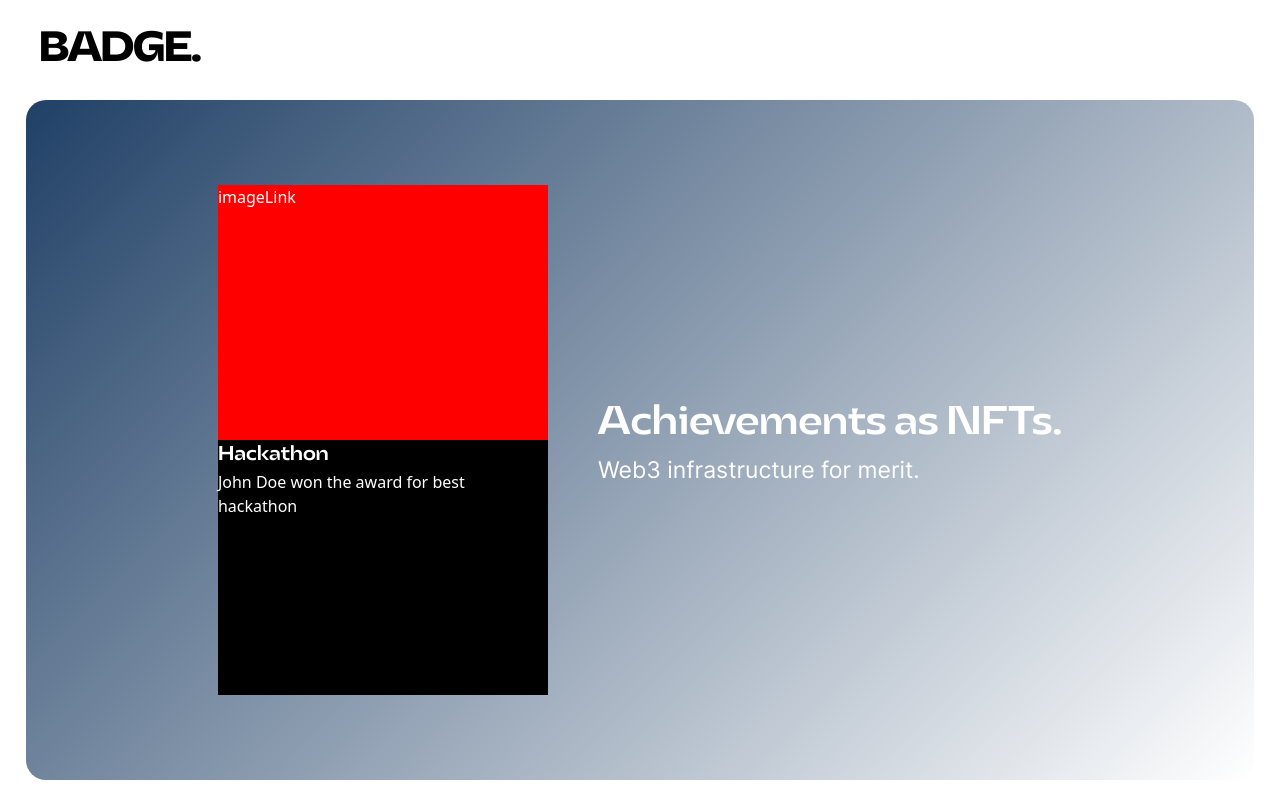
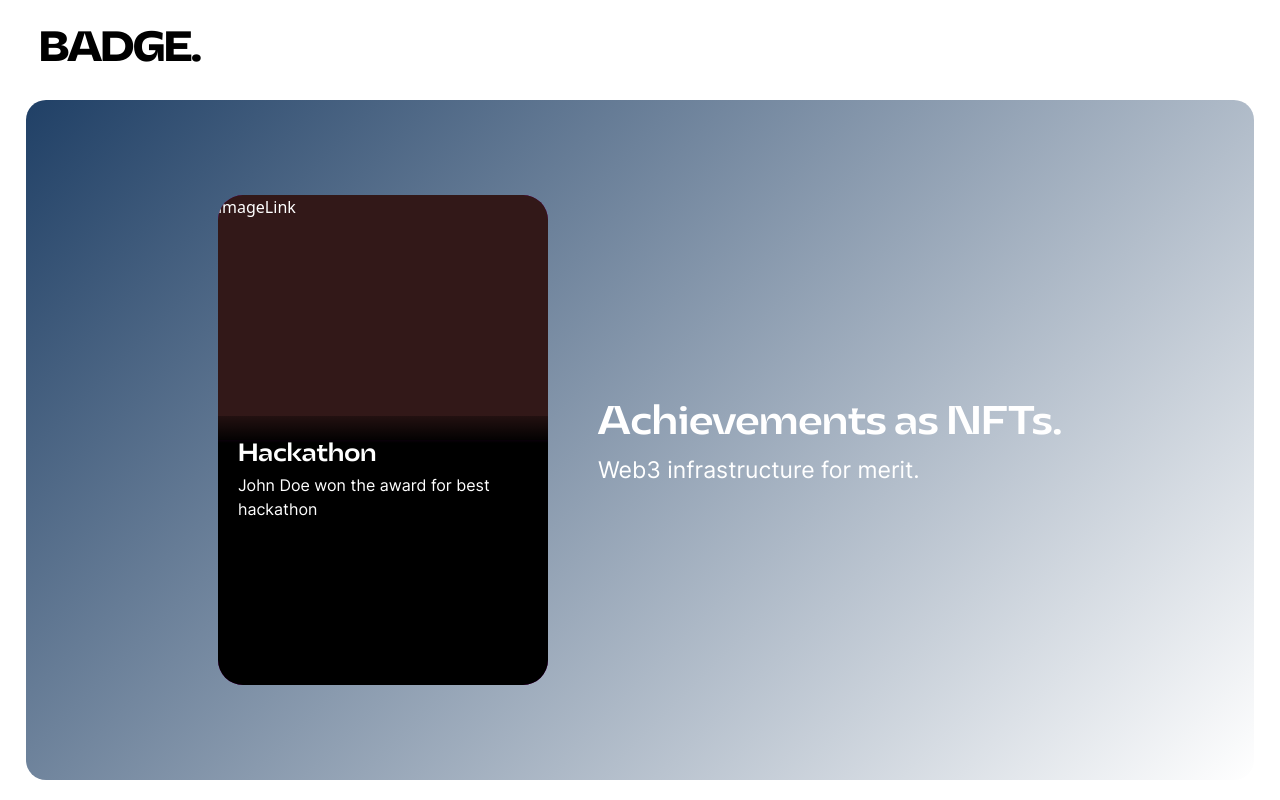
Before and after one commit to benjalimm/badge-app, a Next.js app: page / in a window 1280 px wide. Built offline with nearby package versions, Linux system fonts and the light colour scheme.

Commit message:
Got basic CSS of sample card right

```diff
--- a/components/landingPage/SampleBadgeCard.tsx
+++ b/components/landingPage/SampleBadgeCard.tsx
@@ -16,9 +16,9 @@ export default function SampleBadgeCard(
         <h1 className={style.title}>
           {title}
         </h1>
-        <span>
+        <p className={style.content}>
           {content}
-        </span>
+        </p>
       </div>
     </div>
 }
--- a/styles/sampleBadgeCard.module.css
+++ b/styles/sampleBadgeCard.module.css
@@ -1,27 +1,41 @@
 .sampleBadgeCard {
-  background-color: black;
-  height: 510px;
+  background-color: purple;
+  height: 490px;
   width: 330px;
-  border-radius: 15px;
+  border-radius: 25px;
   color: white;
   margin-right: 50px;
-  display: flex;
-  flex-direction: column;
-  justify-content: space-between;
+  overflow: hidden;
+  position: relative;
 }
 
 .imageContainer {
-  background-color: red;
+  background-color: rgb(50, 24, 24);
   height: 50%;
+  width: 100%;
+  z-index:0;
+  position: absolute;
 }
 
 .bottomContainer {
-  background-color: black;
-  height: 50%;
+  background: linear-gradient(to top, black 90%,rgba(0, 0, 0, 0.3));
+  height: 55%;
+  width: 100%;
+  z-index: 1;
+  position: absolute;
+  bottom: 0px;
 }
 
 .title {
   font-family: 'AsgardFitMedium';
-  font-size: 20px;
+  font-size: 25px;
   color: white;
+  margin-top: 20px;
+  margin-left: 20px;
 }
+
+.content {
+  font-family: 'Inter';
+  font-size: 16px;
+  margin-left: 20px;
+}
```
